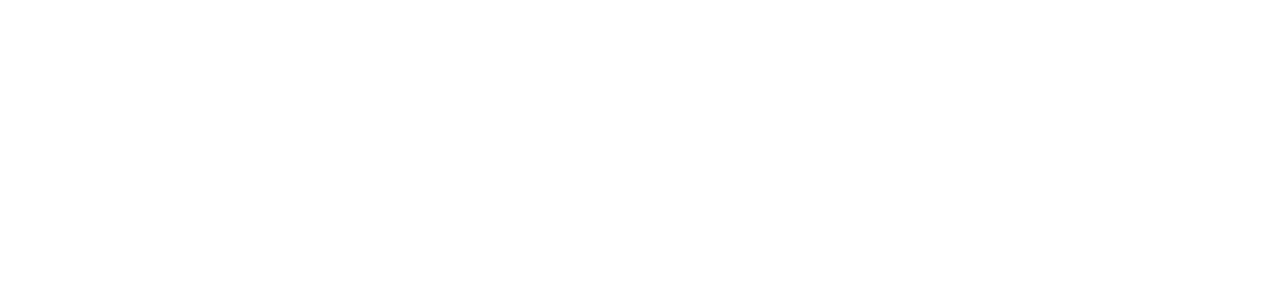
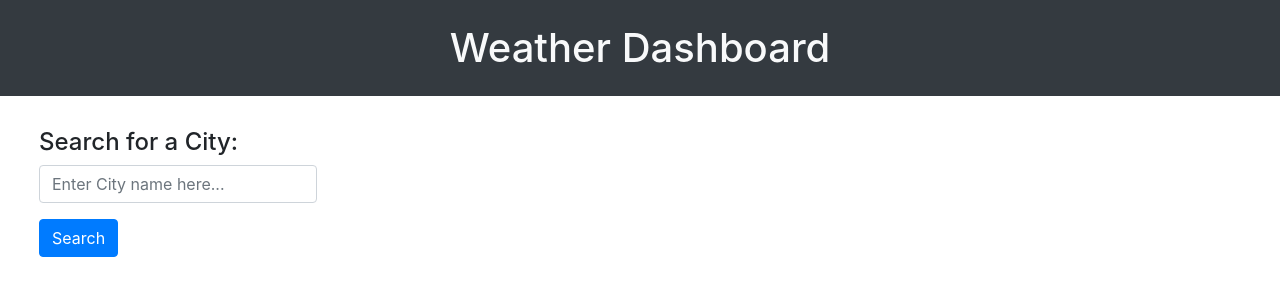
Before and after one commit to seandarnoc/week6challenge-WeatherDashboard, a plain HTML site: page index.html in a window 1280 px wide. Drawn offline with nearby package versions, Linux system fonts and the light colour scheme; a web font is replaced by a local one.

Commit message:
initial work on html

```diff
--- a/Assets/CS/style.css
+++ b/Assets/CS/style.css
@@ -0,0 +1,22 @@
+
+
+
+
+
+
+
+
+
+
+
+
+
+
+
+
+@media screen and (max-width: 600px) {
+    .topnav a {
+      float: none;
+      width: 100%;
+    }
+}
--- a/index.html
+++ b/index.html
@@ -4,9 +4,52 @@
     <meta charset="UTF-8">
     <meta http-equiv="X-UA-Compatible" content="IE=edge">
     <meta name="viewport" content="width=device-width, initial-scale=1.0">
+    <link rel="stylesheet" href="https://cdnjs.cloudflare.com/ajax/libs/twitter-bootstrap/4.5.3/css/bootstrap.min.css">
+    <link rel="stylesheet" href="https://cdnjs.cloudflare.com/ajax/libs/open-iconic/1.1.1/font/css/open-iconic-bootstrap.min.css"/>
+    <link rel="stylesheet" href="./Assets/CS/style.css"/>
+
     <title>Weather Dashboard</title>
 </head>
+
 <body>
+    <header class="bg-dark">
+        <h1 class="p-4 text-light text-center bg-dark"> Weather Dashboard</h1>
+    </header>
+
+    <div class="m4 p-4">
+        <div class="col-md-12">
+            <div class="row">
+
+
+                <div class="col-md-3">
+
+
+                    <h4>Search for a City:</h4>
+                    <form class="form-center" id="search-field">
+                        <input type="search" class="form-control mb-3 ds-input" id="city-name" placeholder="Enter City name here...">
+                        <button type="submit" class="btn btn-primary mb-3" class=>Search</button>
+                    </form>
+                </div>
+            </div>
+        </div>
+   </div>
+
+
+
+
+
+
+
+
+
+
+
+
+    <script src="text/javascript" src="./Assets/JS/script.js"></script>
+    <script src="https://code.jquery.com/jquery-3.5.1.min.js"></script>
+    <script src="https://cdnjs.cloudflare.com/ajax/libs/moment.js/2.24.0/moment.min.js"></script>
 
 </body>
+
+
 </html>
```
